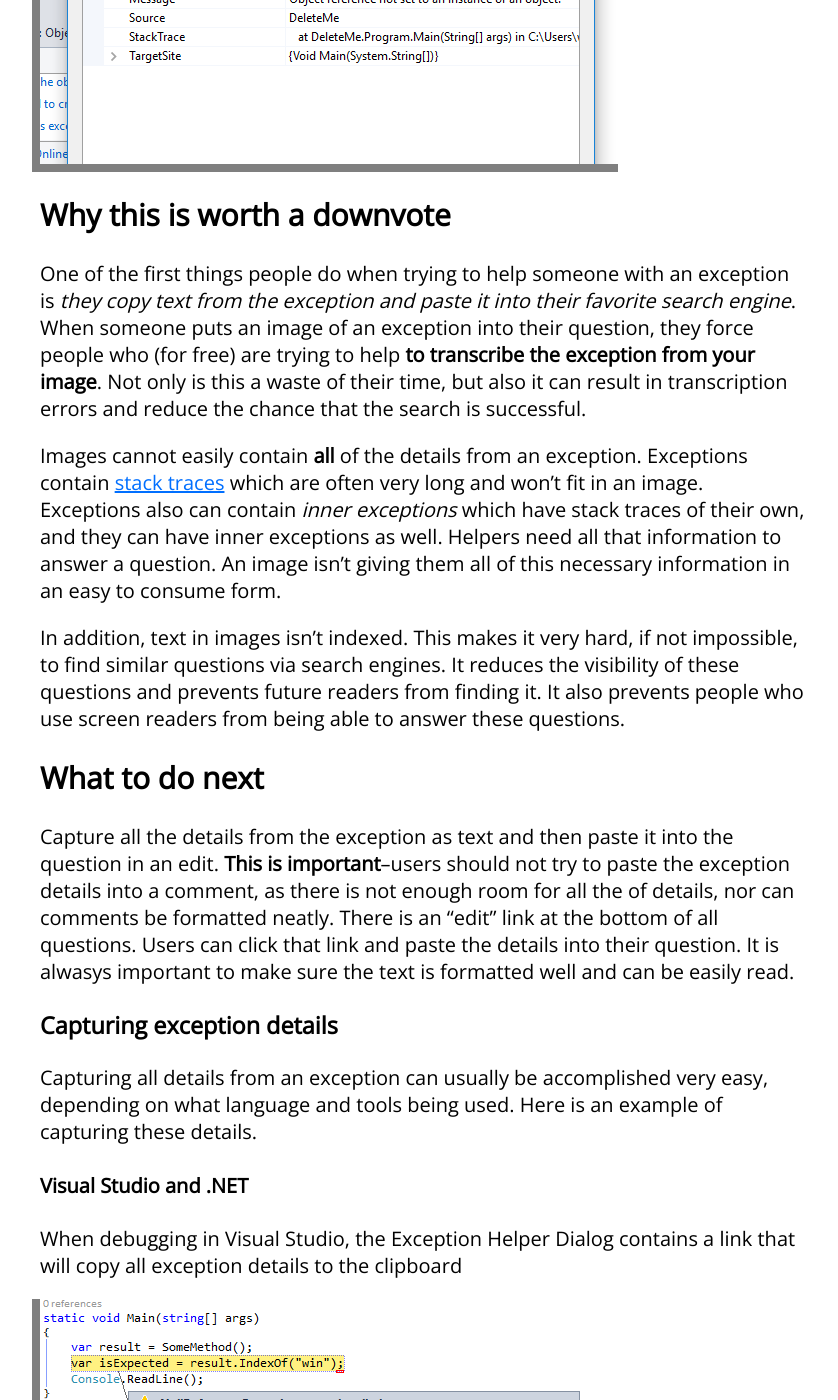
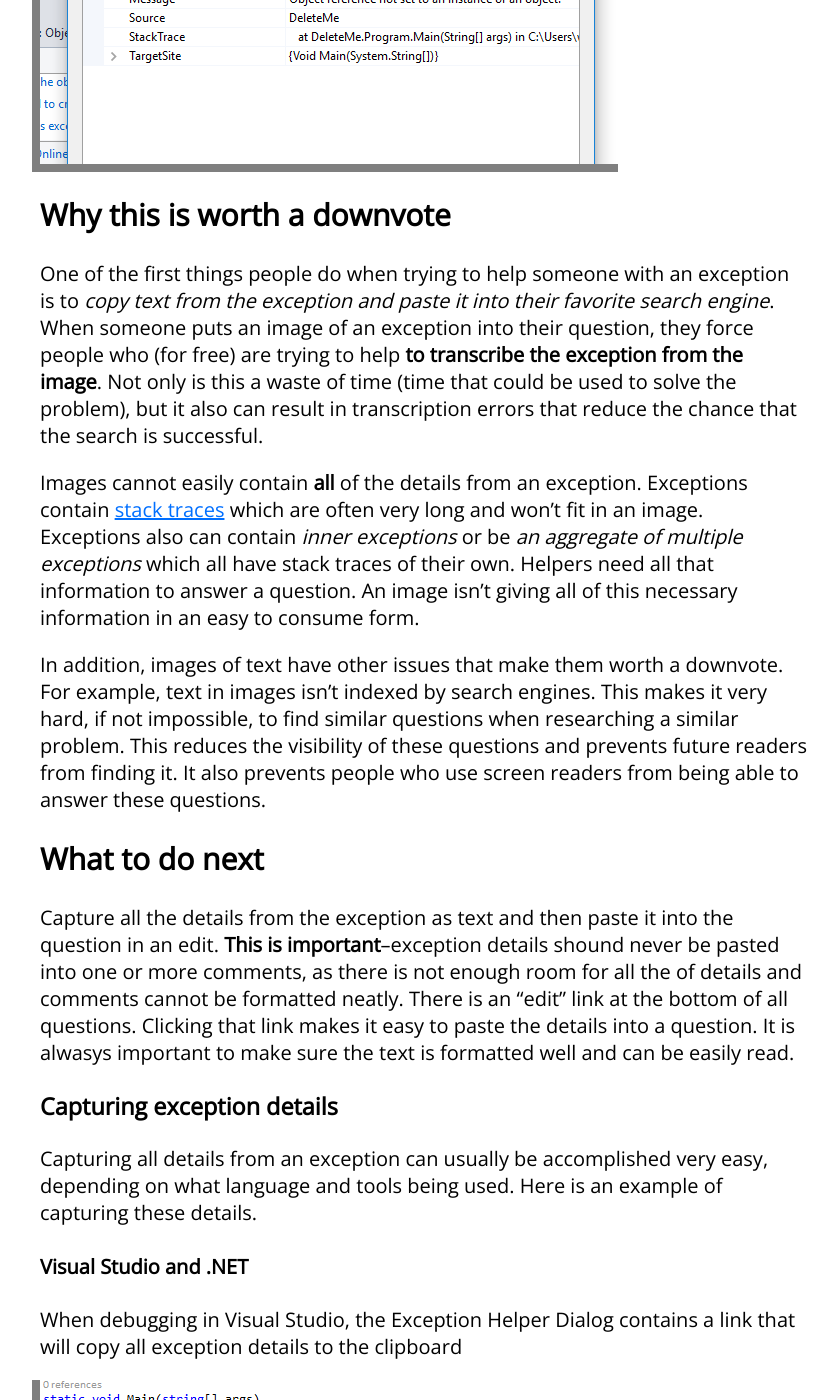
Before and after one commit to WillSullivan/idownvotedbecause, a Jekyll site: the page built from stackoverflow/imageofanexception.md, in a window 1280 px wide and 1400 px high, scrolled down 1420 px. Shown: the whole window, without its empty margins (216-1054 px from the left). Built offline with Jekyll 4.4.1, drawn with Linux system fonts in a browser that asks for light colours; comment, search, counter and statistics services are not loaded; some of the changed text lies outside the part shown.

Commit message:
Update imageofanexception.md
Moar fixes, better wording, yadda

```diff
--- a/stackoverflow/imageofanexception.md
+++ b/stackoverflow/imageofanexception.md
@@ -10,26 +10,26 @@ redirect_from:
   - /Imageofanexception/
 ---
 ## Pictures of exceptions are not helpful {#introduction}
-Questions often include the fact that the code in question generates errors when compiled or throws exceptions when executed. That's good information that we need to help find a solution, and is important to include within the question. However, in order to find a solution, we need to know the details that can be found within the error or exception. If the question lacks this detailed information, it becomes harder for us to help solve the problem.
+Questions often include the fact that the code in question generates errors when compiled or throws exceptions when executed. That's good information that is needed to help find a solution. It is always important to include details like this within the question. However, in order to find a solution, the details that can be found within the error or exception are needed. If the question lacks this detailed information, it becomes much harder to help solve the problem.
 
 ## Why this is a problem {#whythisisaproblem}
-Pasting a picture of an error or an exception is not helpful. No one needs to prove the code resulted in an error with a picture of the error--we trust people when they tell us this within the question. But these images are not helpful for a number of reasons. For example,
+Pasting a picture of an error or an exception is not helpful. It is not requried to prove that the error happened--people are trusted when they state this fact within the question. It is the details omitted by these images that is the problem. For example,
 
 ![The exception dialog](/images/stackoverflow/exceptionimage1.PNG)
 
-pictures of exceptions show only part of the detail contained within the exception are not helpful, as they lack the full details needed to diagnose the issue. Trying to include these by taking images of the exception details is also not helpful, as the full detail cannot be easily captured.
+pictures of exceptions show only part of the detail contained within the exception, lacking the full details needed to diagnose the issue. Trying to include these by taking images of the exception details is also not helpful, as they cannot be easily captured.
 
 ![Viewing the details of the exception](/images/stackoverflow/exceptionimage3.PNG)
 
 ## Why this is worth a downvote {#whythisisworthadownvote}
-One of the first things people do when trying to help someone with an exception is *they copy text from the exception and paste it into their favorite search engine*. When someone puts an image of an exception into their question, they force people who (for free) are trying to help **to transcribe the exception from your image**. Not only is this a waste of their time, but also it can result in transcription errors and reduce the chance that the search is successful.
+One of the first things people do when trying to help someone with an exception is to *copy text from the exception and paste it into their favorite search engine*. When someone puts an image of an exception into their question, they force people who (for free) are trying to help **to transcribe the exception from the image**. Not only is this a waste of time (time that could be used to solve the problem), but it also can result in transcription errors that reduce the chance that the search is successful.
 
-Images cannot easily contain **all** of the details from an exception. Exceptions contain [stack traces](https://en.wikipedia.org/wiki/Stack_trace) which are often very long and won't fit in an image. Exceptions also can contain *inner exceptions* which have stack traces of their own, and they can have inner exceptions as well. Helpers need all that information to answer a question. An image isn't giving them all of this necessary information in an easy to consume form.
+Images cannot easily contain **all** of the details from an exception. Exceptions contain [stack traces](https://en.wikipedia.org/wiki/Stack_trace) which are often very long and won't fit in an image. Exceptions also can contain *inner exceptions* or be *an aggregate of multiple exceptions* which all have stack traces of their own. Helpers need all that information to answer a question. An image isn't giving all of this necessary information in an easy to consume form.
 
-In addition, text in images isn't indexed. This makes it very hard, if not impossible, to find similar questions via search engines. It reduces the visibility of these questions and prevents future readers from finding it. It also prevents people who use screen readers from being able to answer these questions.
+In addition, images of text have other issues that make them worth a downvote. For example, text in images isn't indexed by search engines. This makes it very hard, if not impossible, to find similar questions when researching a similar problem. This reduces the visibility of these questions and prevents future readers from finding it. It also prevents people who use screen readers from being able to answer these questions.
 
 ## What to do next {#whattodonext}
-Capture all the details from the exception as text and then paste it into the question in an edit. **This is important**--users should not try to paste the exception details into a comment, as there is not enough room for all the of details, nor can comments be formatted neatly. There is an "edit" link at the bottom of all questions. Users can click that link and paste the details into their question. It is alwasys important to make sure the text is formatted well and can be easily read.
+Capture all the details from the exception as text and then paste it into the question in an edit. **This is important**--exception details shound never be pasted into one or more comments, as there is not enough room for all the of details and comments cannot be formatted neatly. There is an "edit" link at the bottom of all questions. Clicking that link makes it easy to paste the details into a question. It is alwasys important to make sure the text is formatted well and can be easily read.
 
 ### Capturing exception details
 Capturing all details from an exception can usually be accomplished very easy, depending on what language and tools being used. Here is an example of capturing these details. {::comment}Note--if you add more examples, please pluralize the previous sentence!{:/}
```
